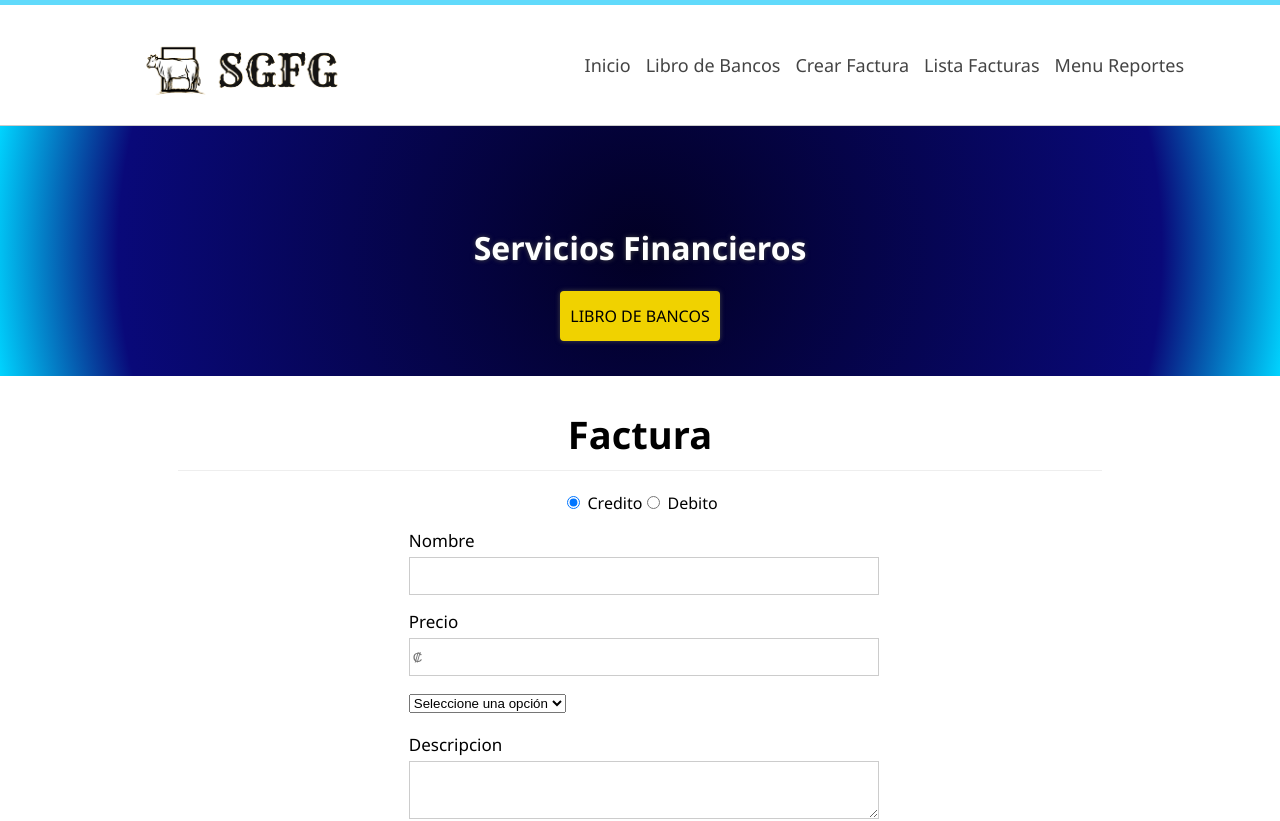
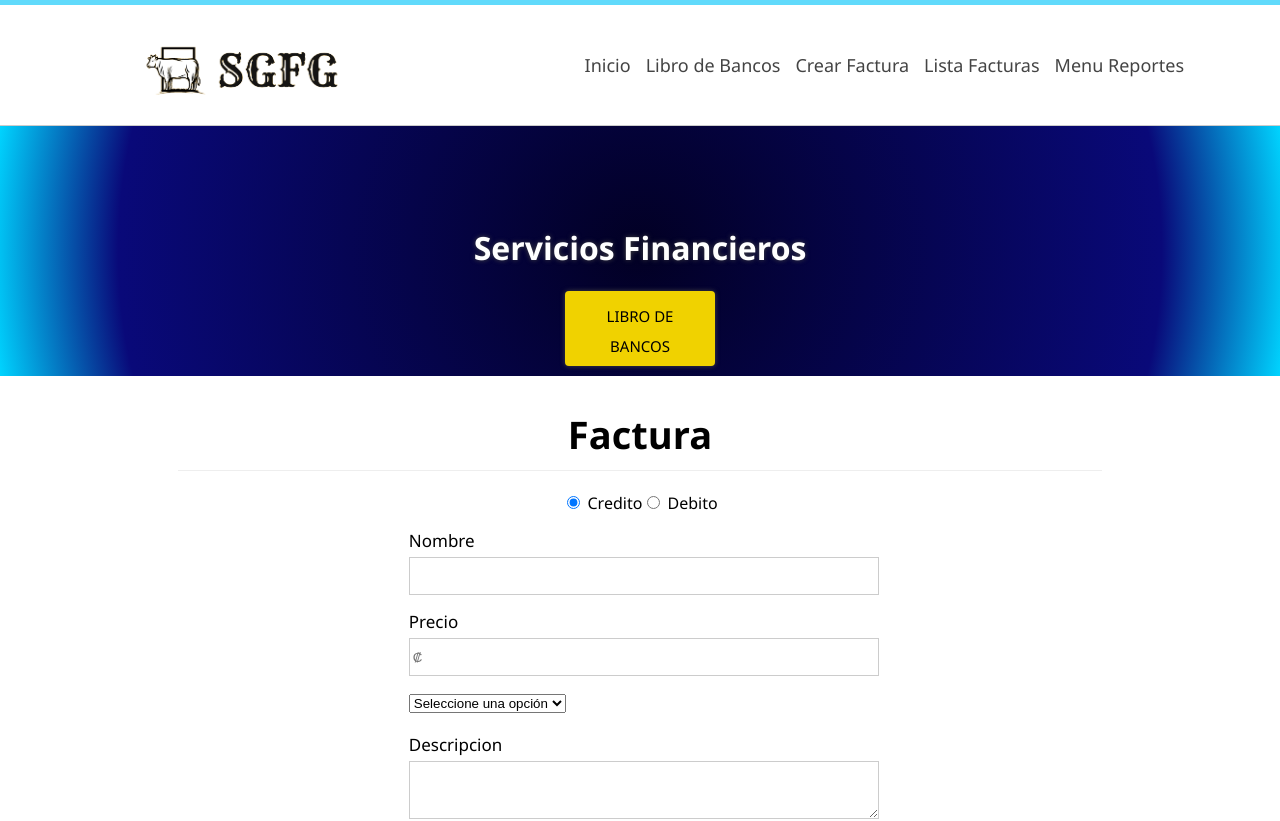
Before and after one commit to iOrlandoA/proyecto-SGFG, a React (Create React App) app in the folder FrontEnd/: page / in a window 1280 px wide. Shown: the top 821 px of the page. Built offline with nearby package versions, Linux system fonts and the light colour scheme.

Commit message:
Cambios menores

```diff
--- a/FrontEnd/src/assets/css/App.css
+++ b/FrontEnd/src/assets/css/App.css
@@ -135,10 +135,10 @@ td,th{
   background: #F0D200;
   display: block;
   padding: 10px;
-  width: 140px;
-  height: 30px;
+  width: 130px;
+  height: 55px;
   margin: 0px auto;
-  font-size: 16px;
+  font-size: 15px;
   text-transform: uppercase;
   text-shadow: none;
   text-decoration: none;
```
